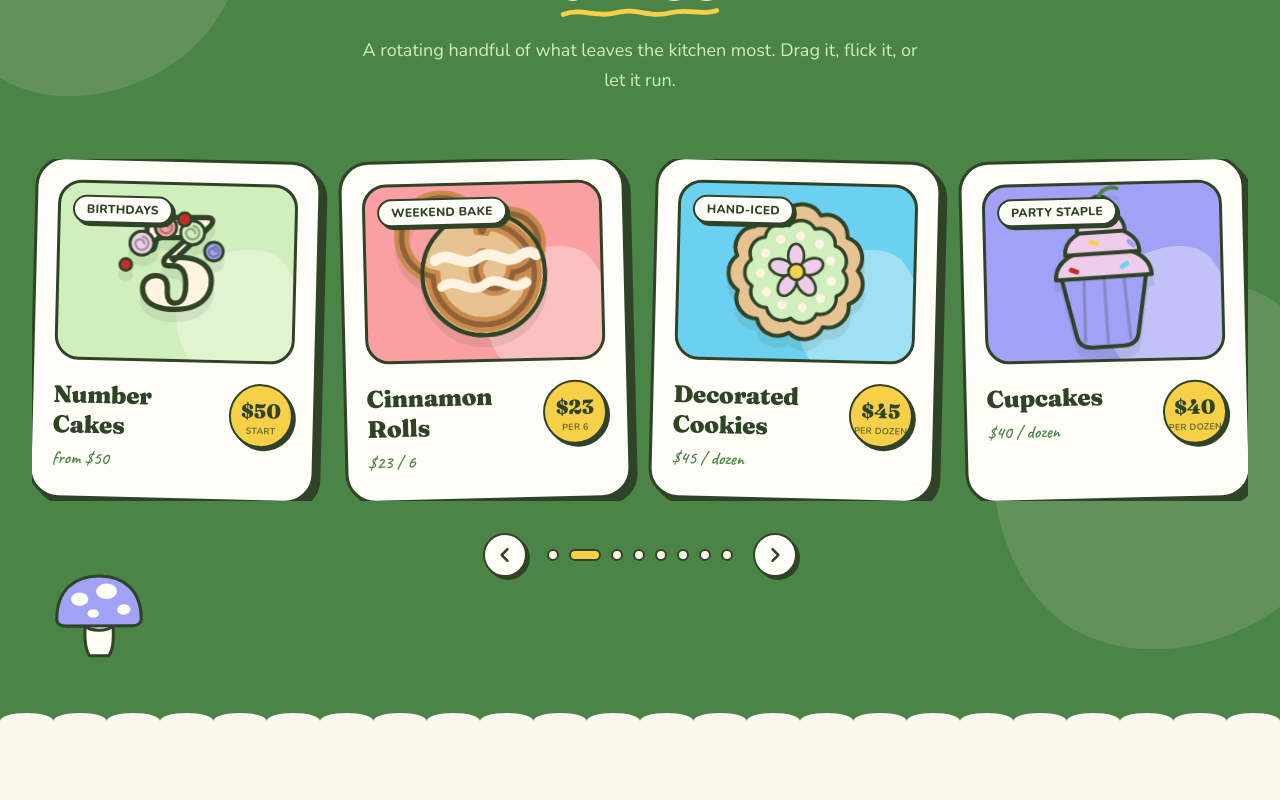
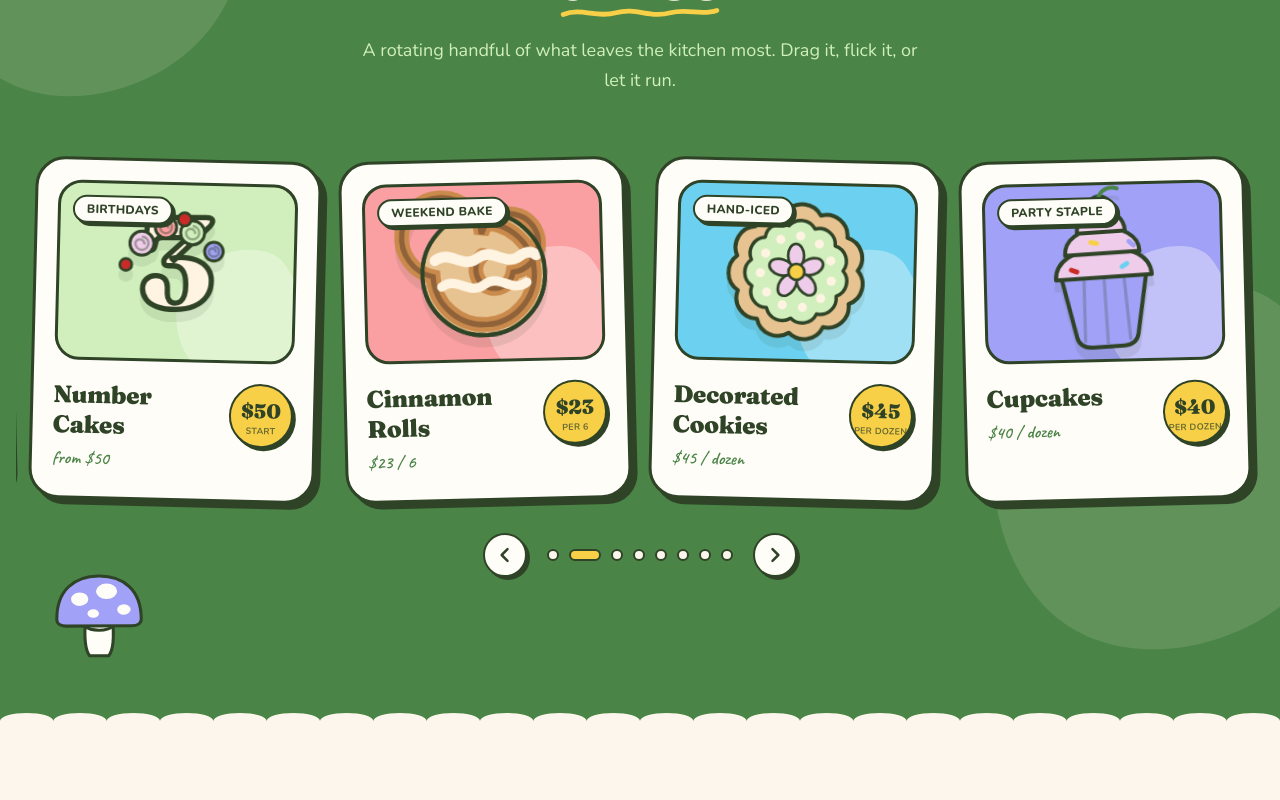
Before and after one commit to owaisazmal/whisk-and-whimsy, a React (Vite) app: page / in a window 1280 px wide. Shown: the part 1520-2320 px from the top of the page. Built offline with nearby package versions, Linux system fonts and the light colour scheme.

Commit message:
feat: add viewportClassName prop to Carousel for improved layout control

```diff
--- a/src/components/ui/Carousel.jsx
+++ b/src/components/ui/Carousel.jsx
@@ -32,6 +32,17 @@ export default function Carousel({
    * Padding lives inside the slide's box, so Embla measures it correctly.
    */
   gap = "1.5rem",
+  /**
+   * Breathing room inside the clip box.
+   *
+   * Embla's viewport must be overflow-hidden, and it clips at the padding box.
+   * Cards here are tilted, lift on hover and carry a hard offset shadow, all of
+   * which push their painted area past their layout box — so without this they
+   * get shaved at the edges. The negative margin cancels the padding out of the
+   * layout, so slides keep their full width and no surrounding spacing moves.
+   * Padding stays smaller than `gap`, so the next slide still can't peek.
+   */
+  viewportClassName = "-mx-4 px-4 -my-6 py-6",
   showArrows = true,
   showDots = true,
   label = "carousel",
@@ -76,7 +87,12 @@ export default function Carousel({
 
   return (
     <div className={className}>
-      <div className="overflow-hidden" ref={emblaRef} aria-roledescription="carousel" aria-label={label}>
+      <div
+        className={`overflow-hidden ${viewportClassName}`}
+        ref={emblaRef}
+        aria-roledescription="carousel"
+        aria-label={label}
+      >
         <div className="flex touch-pan-y" style={{ marginLeft: `calc(${gap} * -1)` }}>
           {slides.map((slide, i) => (
             <div
```
